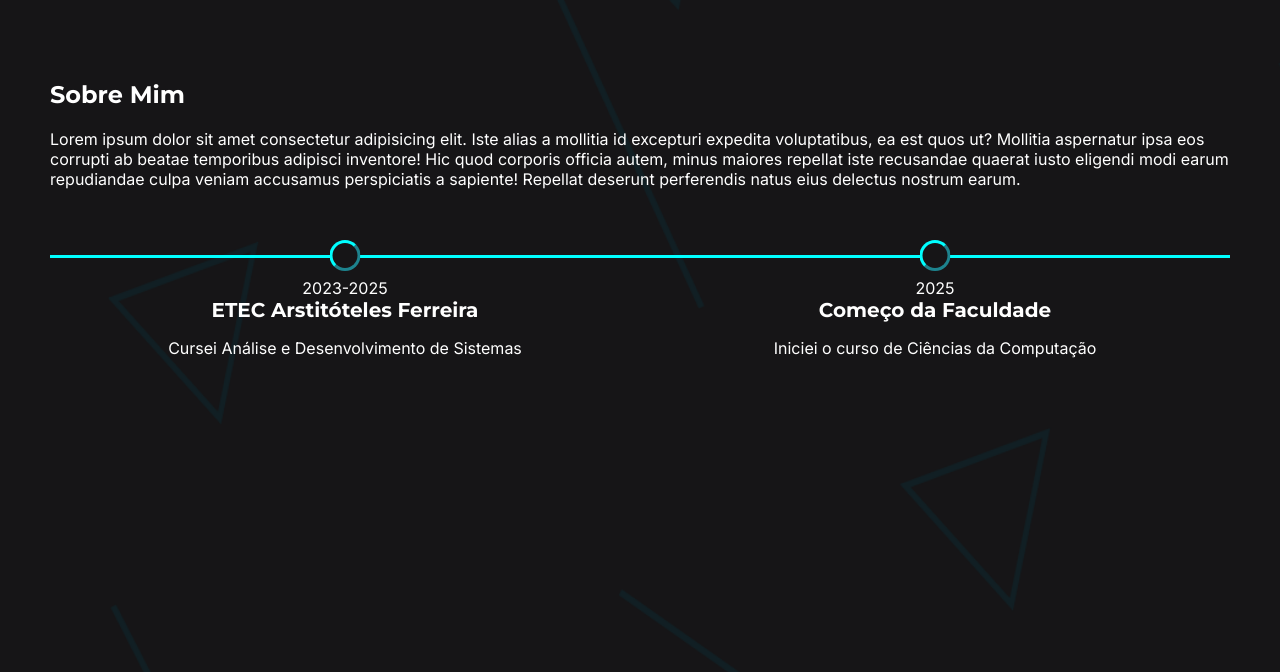
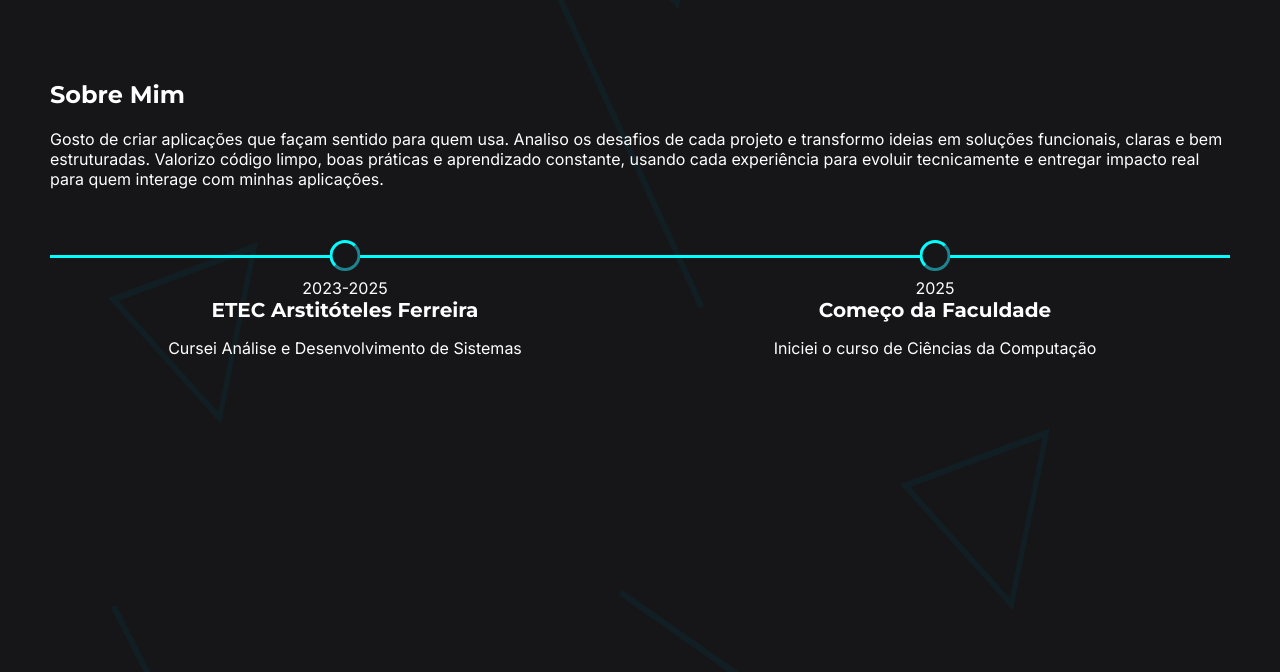
Before and after one commit to guilhermegodoydev/portfolio, a plain HTML site: page index.html in a window 1280 px wide. Shown: the part 880-1552 px from the top of the page. Drawn offline with nearby package versions, Linux system fonts and the light colour scheme.

Commit message:
Colocando sobre mim

```diff
--- a/index.html
+++ b/index.html
@@ -49,8 +49,7 @@
             <div>
                 <div>
                     <h1>Sobre Mim</h1>
-                    <p>Lorem ipsum dolor sit amet consectetur adipisicing elit. Iste alias a mollitia id excepturi expedita voluptatibus, ea est quos ut? Mollitia aspernatur ipsa eos corrupti ab beatae temporibus adipisci inventore!
-                    Hic quod corporis officia autem, minus maiores repellat iste recusandae quaerat iusto eligendi modi earum repudiandae culpa veniam accusamus perspiciatis a sapiente! Repellat deserunt perferendis natus eius delectus nostrum earum.</p>
+                    <p>Gosto de criar aplicações que façam sentido para quem usa. Analiso os desafios de cada projeto e transformo ideias em soluções funcionais, claras e bem estruturadas. Valorizo código limpo, boas práticas e aprendizado constante, usando cada experiência para evoluir tecnicamente e entregar impacto real para quem interage com minhas aplicações.</p>
                 </div>
             </div>
 
```
